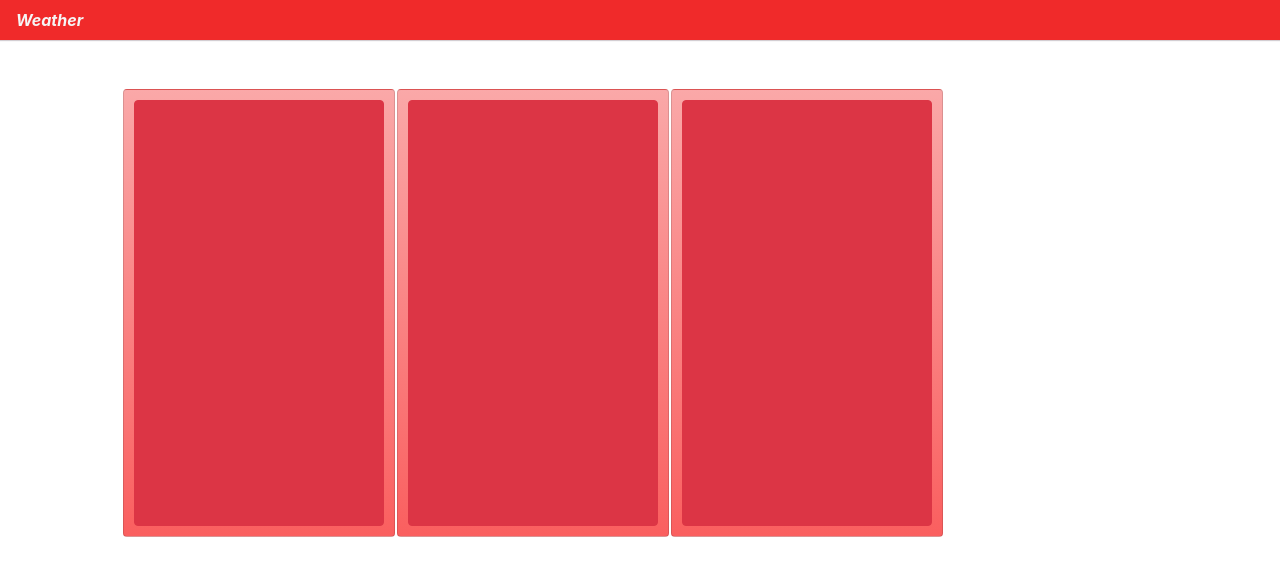
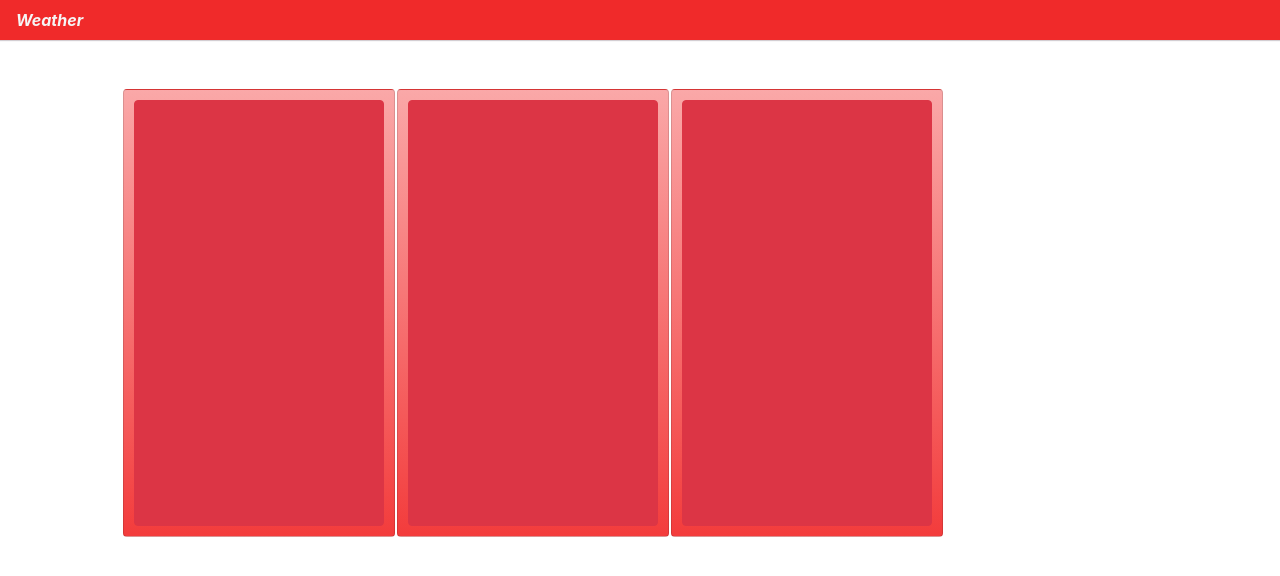
Before and after one commit to Lavanya-2211/weatherapp-f2, an Angular app: page / in a window 1280 px wide. Shown: the top 576 px of the page. Built offline with nearby package versions, Linux system fonts and the light colour scheme.

Commit message:
1 file modified

```diff
--- a/src/app/app.component.css
+++ b/src/app/app.component.css
@@ -20,7 +20,7 @@
   float: left;
   margin: 1px;
   padding: 10px 10px;
-  background-image: linear-gradient(rgb(250, 168, 168),rgb(250, 95, 95));
+  background-image: linear-gradient(rgb(250, 168, 168),rgb(243, 60, 60));
   /*setting width for each and every card element as well as -10px for removing the margin width for 5 elements*/
   width: calc( 100% / 5 - 10px);
 }
```
